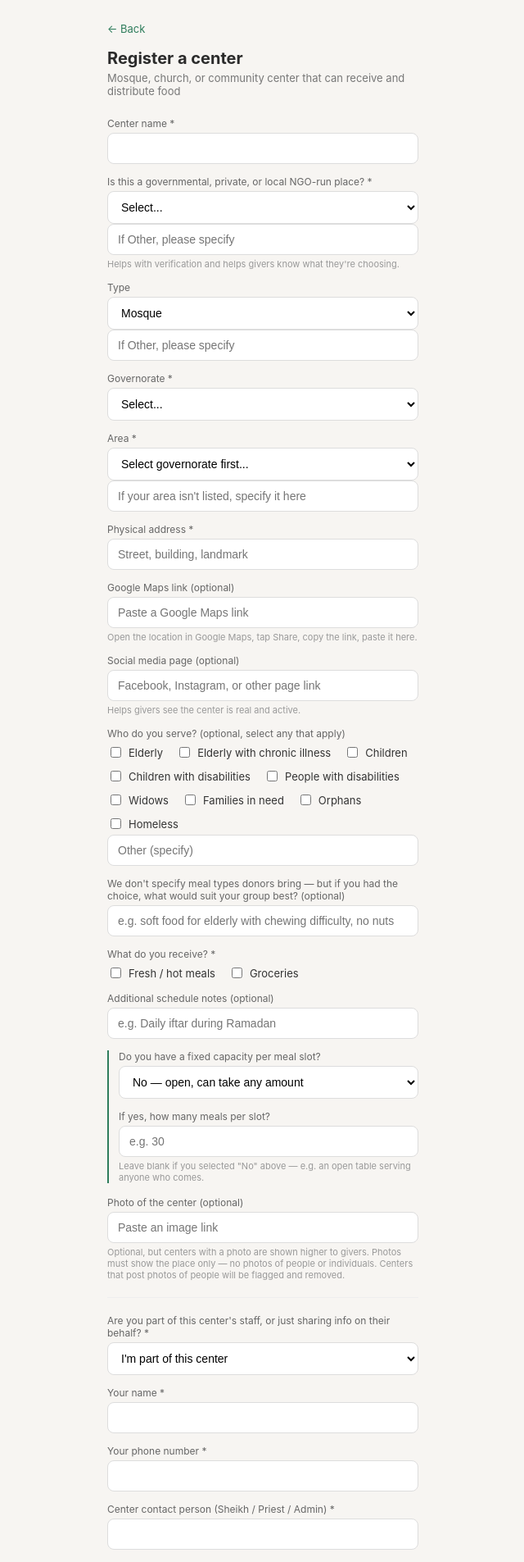
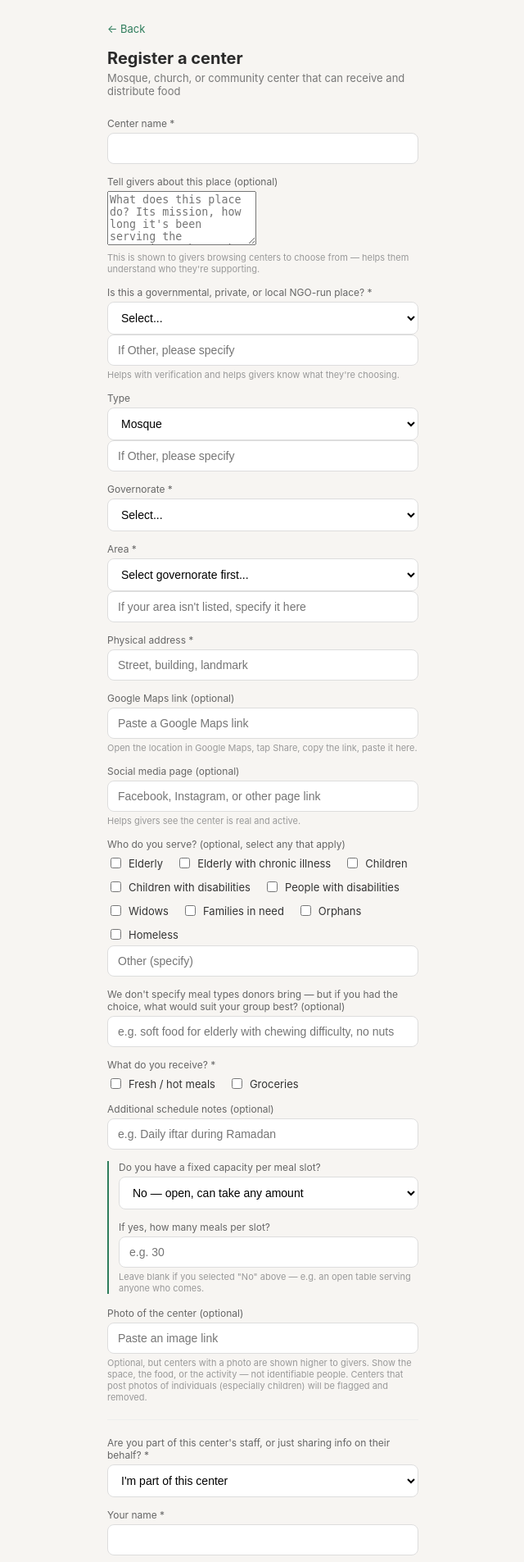
Before and after one commit to shireenhdabbas-netizen/e63am, a Flask app: page /register-center in a window 1280 px wide. Shown: the top 1905 px of the page at 82% size, without its empty margins (319-959 px from the left). Run offline with Flask 3, Linux system fonts and the light colour scheme.

Commit message:
Update register_center.html

```diff
--- a/templates/register_center.html
+++ b/templates/register_center.html
@@ -8,6 +8,10 @@
 <form method="POST">
   <label>Center name *</label>
   <input type="text" name="center_name" value="{{ form.get('center_name', '') }}" required>
+
+  <label>Tell givers about this place (optional)</label>
+  <textarea name="bio" rows="4" placeholder="What does this place do? Its mission, how long it's been serving the community, what makes it worth donating to...">{{ form.get('bio', '') }}</textarea>
+  <p class="hint">This is shown to givers browsing centers to choose from — helps them understand who they're supporting.</p>
 
   <label>Is this a governmental, private, or local NGO-run place? *</label>
   <select name="ownership_type" required>
@@ -138,7 +142,7 @@
 
   <label>Photo of the center (optional)</label>
   <input type="text" name="photo_url" placeholder="Paste an image link" value="{{ form.get('photo_url', '') }}">
-  <p class="hint">Optional, but centers with a photo are shown higher to givers. Photos must show the place only — no photos of people or individuals. Centers that post photos of people will be flagged and removed.</p>
+  <p class="hint">Optional, but centers with a photo are shown higher to givers. Show the space, the food, or the activity — not identifiable people. Centers that post photos of individuals (especially children) will be flagged and removed.</p>
 
   <hr style="margin:20px 0;border:none;border-top:1px solid #eee;">
 
```
